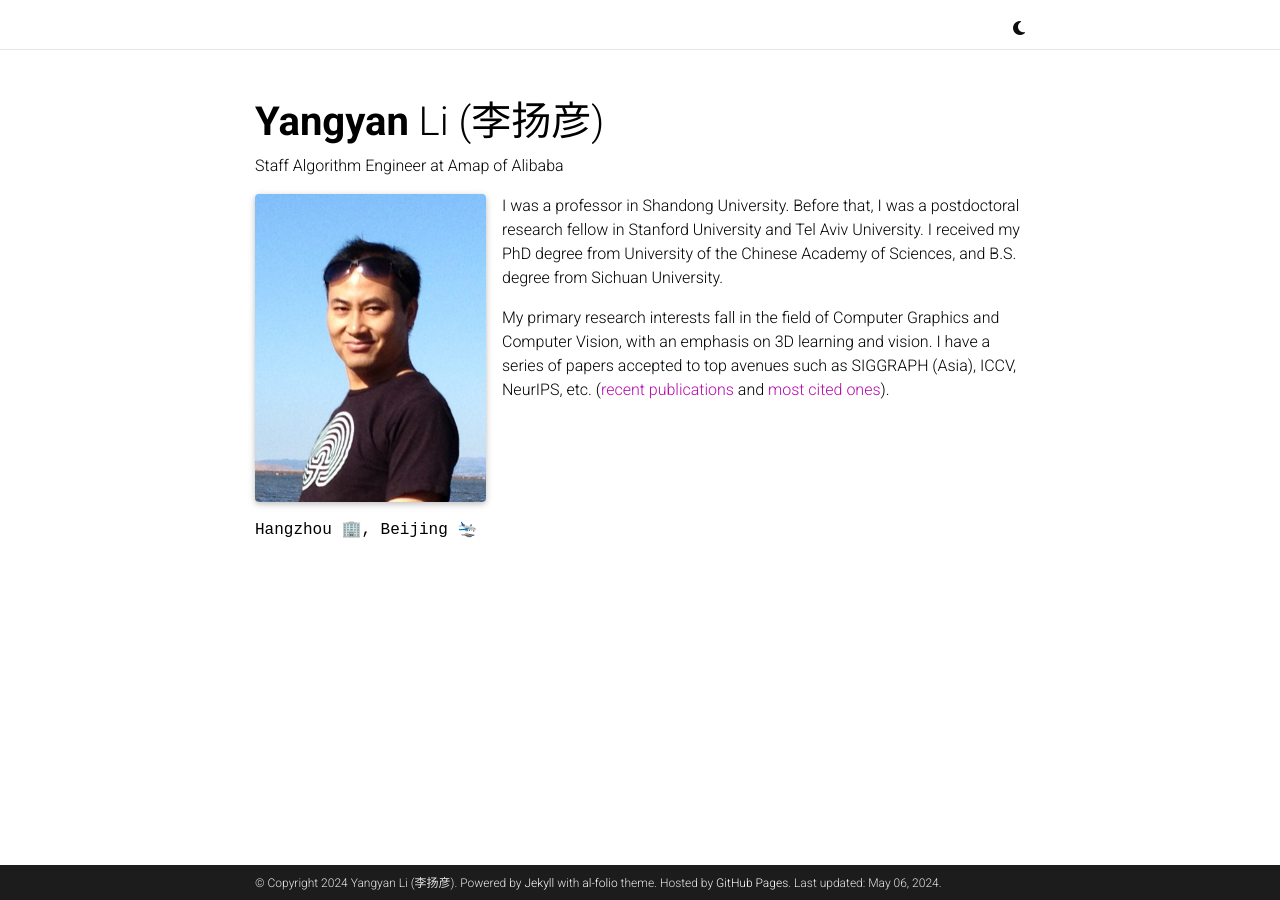
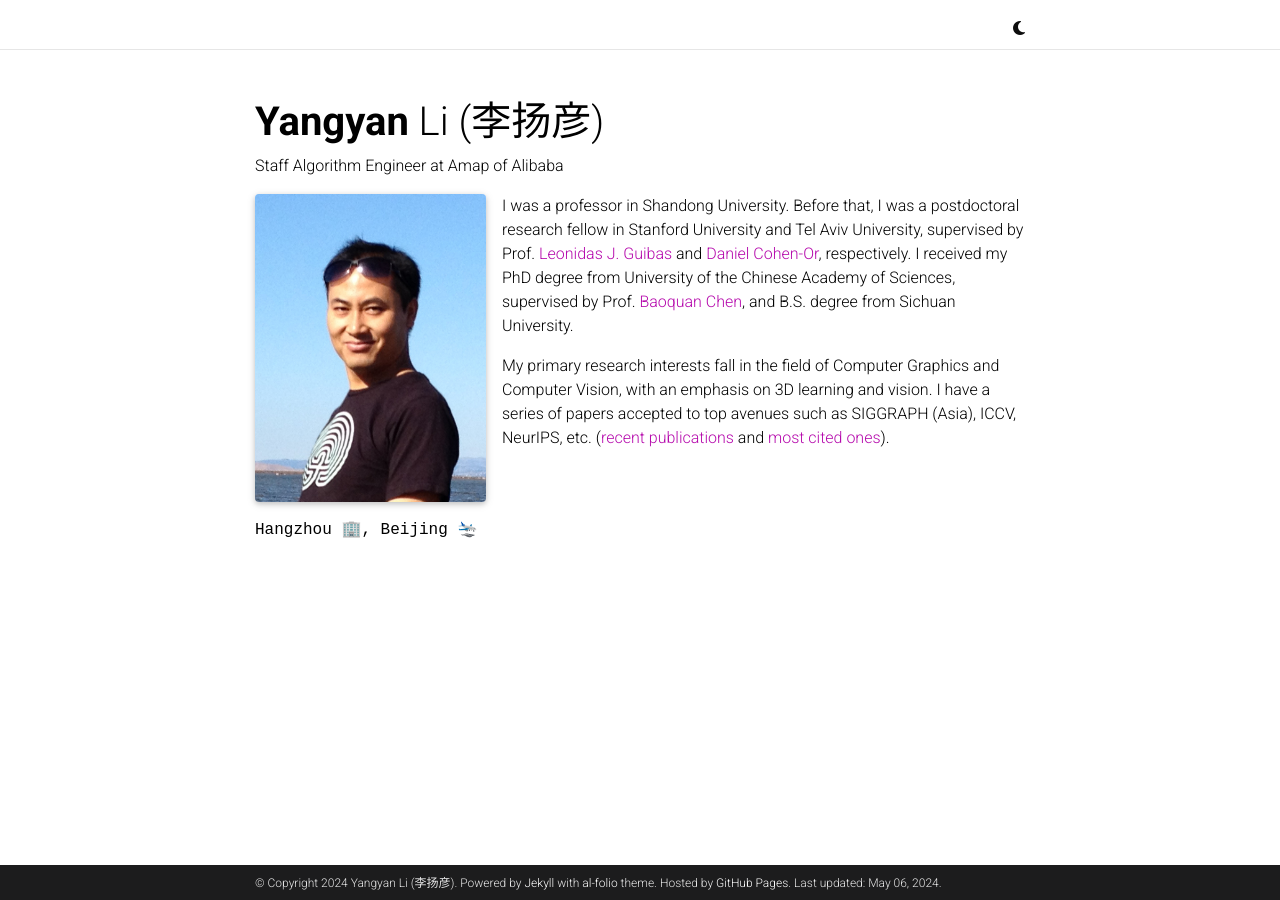
Before and after one commit to yangyanli/yangyanli.github.io, a Jekyll site: the page built from _pages/about.md, in a window 1280 px wide. Built offline with Jekyll 4.4.1, drawn with Linux system fonts in a browser that asks for light colours; full-size pictures stand in for the smaller copies a plugin makes; comment, search, counter and statistics services are not loaded; a style sheet for code colours, icons or effects is not loaded.

Commit message:
Update about.md

```diff
--- a/_pages/about.md
+++ b/_pages/about.md
@@ -17,6 +17,6 @@
 social: false  # includes social icons at the bottom of the page
 ---
 
-I was a professor in Shandong University. Before that, I was a postdoctoral research fellow in Stanford University and Tel Aviv University. I received my PhD degree from University of the Chinese Academy of Sciences, and B.S. degree from Sichuan University.
+I was a professor in Shandong University. Before that, I was a postdoctoral research fellow in Stanford University and Tel Aviv University, supervised by Prof. [Leonidas J. Guibas](https://geometry.stanford.edu/member/guibas/) and [Daniel Cohen-Or](https://danielcohenor.com/), respectively. I received my PhD degree from University of the Chinese Academy of Sciences, supervised by Prof. [Baoquan Chen](https://baoquanchen.info/), and B.S. degree from Sichuan University.
 
 My primary research interests fall in the field of Computer Graphics and Computer Vision, with an emphasis on 3D learning and vision. I have a series of papers accepted to top avenues such as SIGGRAPH (Asia), ICCV, NeurIPS, etc. ([recent publications](https://scholar.google.com/citations?user=9RxI7UAAAAAJ&view_op=list_works&sortby=pubdate) and [most cited ones](https://scholar.google.com/citations?user=9RxI7UAAAAAJ&hl=en)).
```
